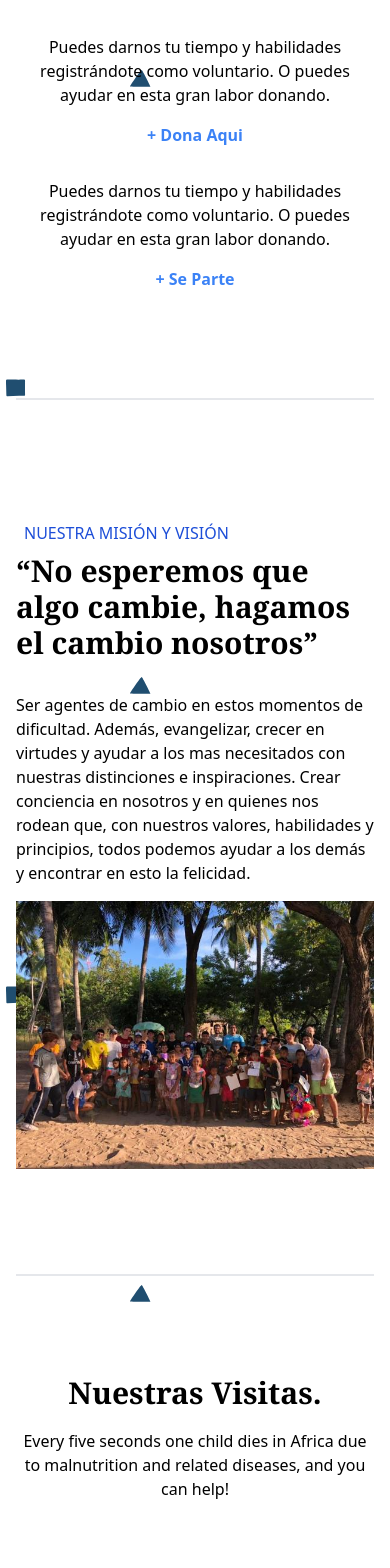
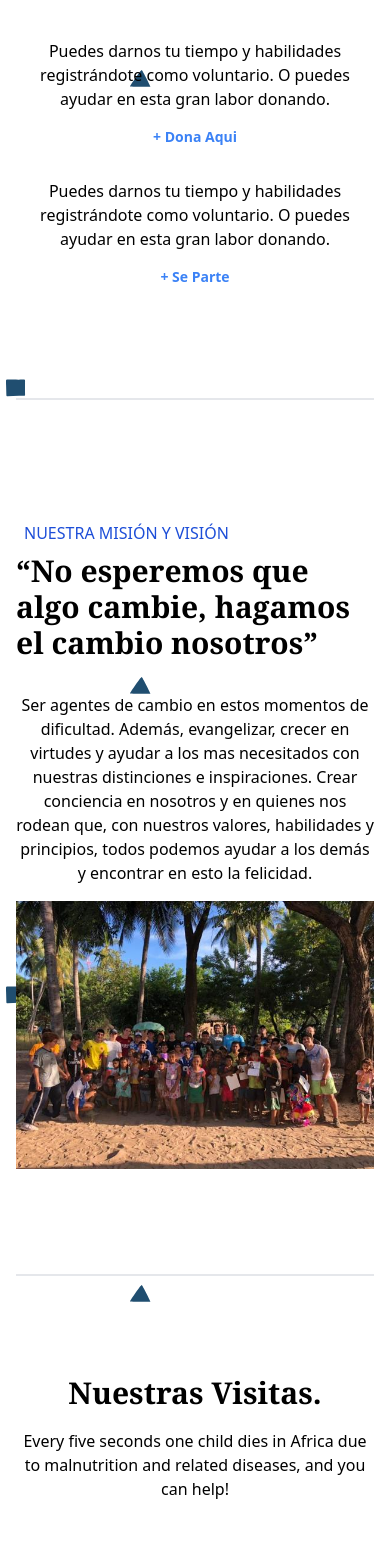
Before and after one commit to mauricio-b-mossi/unidos-para-servir, a Next.js app: page / in a window 390 px wide. Shown: the part 1420-2988 px from the top of the page. Built offline with nearby package versions, Linux system fonts and the light colour scheme.

Commit message:
adding minior changes

```diff
--- a/components/Patrocinadores.js
+++ b/components/Patrocinadores.js
@@ -11,7 +11,7 @@ export default function Patrocinadores() {
         <div className="flex flex-col justify-center items-center space-y-4">
           <div className="flex-col text-3xl lg:text-5xl font-serif font-semibold leading-snug pt-12">
             <h3 className="max-w-md lg:max-w-7xl text-center">
-              Nuestros colaboradores    :
+              Nuestros colaboradores:
             </h3>
           </div>
         </div>
--- a/components/TextBody.js
+++ b/components/TextBody.js
@@ -14,7 +14,7 @@ export default function TextBody({title, description, heading}) {
         </div>
 
         {/* Description */}
-        <div className="max-w-md">
+        <div className="text-center sm:text-left max-w-md">
           <p>{description}</p>
         </div>
 
--- a/components/TextStacked.js
+++ b/components/TextStacked.js
@@ -4,7 +4,6 @@ export default function TextStacked({title, description, heading}) {
   return (
     <div className="flex justify-center items-center col-span-2 lg:col-span-1">
       <div className="relative flex-col justify-center items-center space-y-8">
-
         <div className="hidden lg:block absolute top-0 left-2 text-blue-700 uppercase">
           {heading}
         </div>
@@ -14,16 +13,16 @@ export default function TextStacked({title, description, heading}) {
         </div>
 
         {/* Description */}
-        <div className="max-w-md flex flex-col justify-center items-center text-center space-y-4 lg:text-lg">
+        <div className="max-w-md flex flex-col justify-center items-center text-center space-y-4 sm:text-md lg:text-lg">
           <p>{description}</p>
-          <div className="text-blue-500 font-semibold lg:text-lg text-center hover:text-red-500">
+          <div className="text-blue-500 font-semibold text-sm lg:text-lg text-center hover:text-red-500">
             + Dona Aqui
           </div>
         </div>
 
-        <div className="max-w-md flex flex-col justify-center items-center text-center space-y-4 lg:text-lg">
+        <div className="max-w-md flex flex-col justify-center items-center text-center space-y-4 sm:text-md lg:text-lg">
           <p>{description}</p>
-          <div className="text-blue-500 font-semibold lg:text-lg text-center hover:text-red-500">
+          <div className="text-blue-500 font-semibold text-sm lg:text-lg text-center hover:text-red-500">
             + Se Parte
           </div>
         </div>
```
Lines whose indentation alone changed are shown as unchanged.
